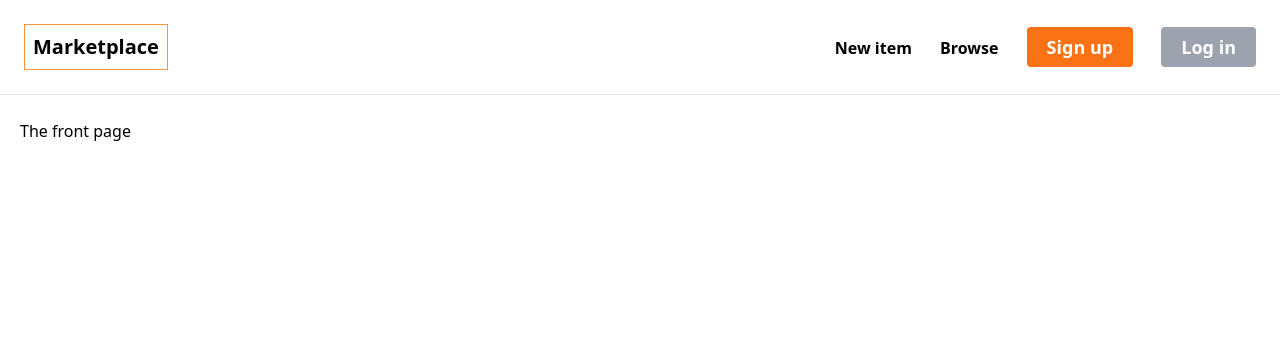
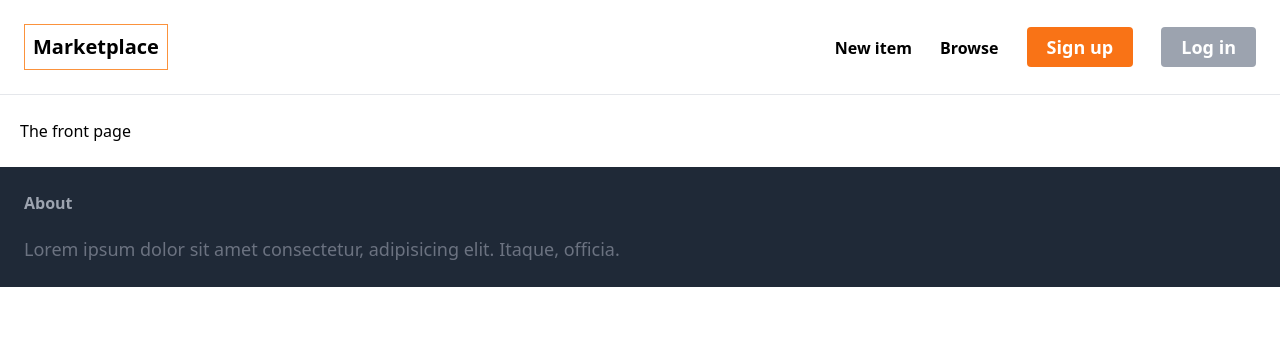
Before and after one commit to ikennarichard/Marketplace, a Django app: page / in a window 1280 px wide. Shown: the top 355 px of the page. Run offline with Django 4.2, Linux system fonts and the light colour scheme; some libraries are stand-ins or nearby versions.

Commit message:
Add about description

```diff
--- a/core/templates/core/layout.html
+++ b/core/templates/core/layout.html
@@ -23,5 +23,14 @@
     {% block content %}
     {% endblock  %}
   </div>
+  <footer class="px-6 py-6 flex justify-between bg-gray-800">
+    <div class="w-2/3 pr-10">
+      <h3 class="mb-5 font-semibold text-gray-400">About</h3>
+      <p class="text-lg text-gray-500">Lorem ipsum dolor sit amet consectetur, adipisicing elit. Itaque, officia.</p>
+    </div>
+    <div class="w-1/3">
+      <h3></h3>
+    </div>
+  </footer>
 </body>
 </html>
```
